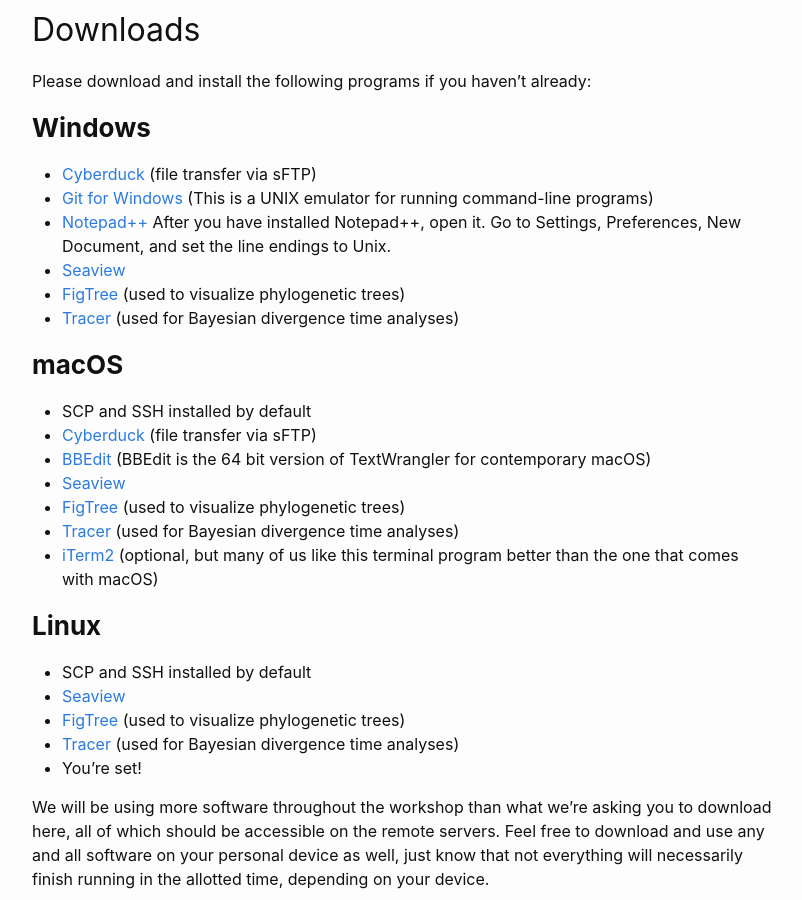
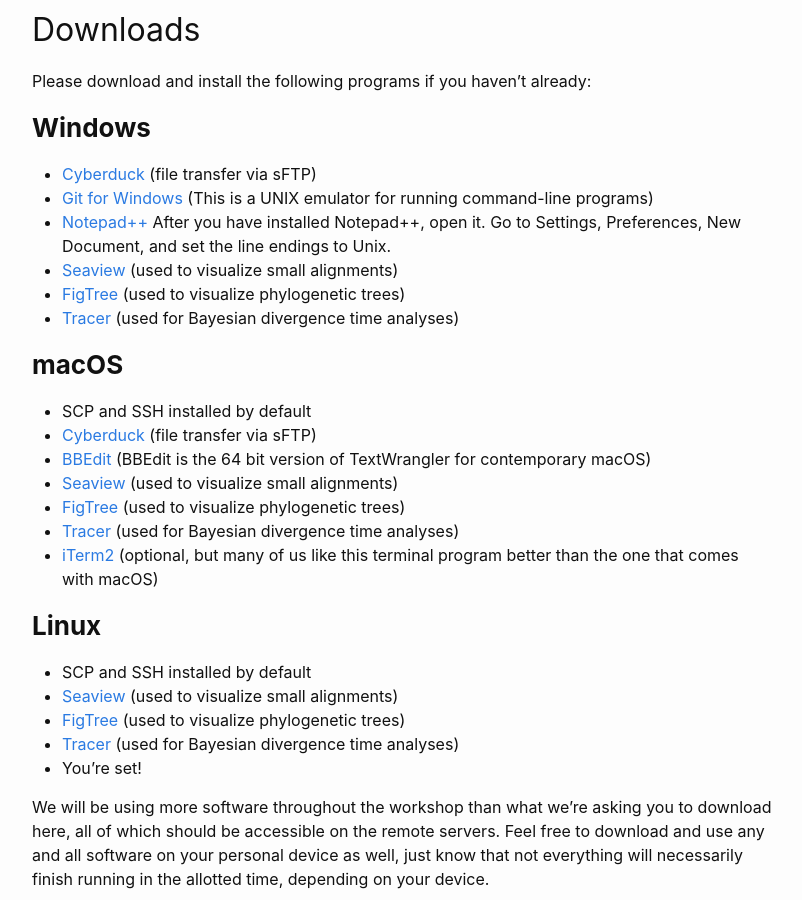
Before and after one commit to molevolworkshop/molevolworkshop.github.io, a Jekyll site: the page built from software/computer-lab-intro.md, in a window 1280 px wide and 900 px high, scrolled down 785 px. Shown: the whole window, without its empty margins (238-1040 px from the left). Built offline with Jekyll 4.4.1, drawn with Linux system fonts in a browser that asks for light colours.

Commit message:
Update computer-lab-intro.md

```diff
--- a/software/computer-lab-intro.md
+++ b/software/computer-lab-intro.md
@@ -38,7 +38,7 @@
 * [Notepad++](https://notepad-plus-plus.org/download/v7.7.1.html)
 After you have installed Notepad++, open it.
 Go to Settings, Preferences, New Document, and set the line endings to Unix.
-* [Seaview](http://doua.prabi.fr/software/seaview)
+* [Seaview](http://doua.prabi.fr/software/seaview) (used to visualize small alignments)
 * [FigTree](https://github.com/rambaut/figtree/releases) (used to visualize phylogenetic trees)
 * [Tracer](https://github.com/beast-dev/tracer/releases/) (used for Bayesian divergence time analyses)
 
@@ -52,7 +52,7 @@
 * SCP and SSH installed by default
 * [Cyberduck](http://cyberduck.ch/) (file transfer via sFTP)
 * [BBEdit](https://www.barebones.com/products/bbedit/) (BBEdit is the 64 bit version of TextWrangler for contemporary macOS)
-* [Seaview](http://doua.prabi.fr/software/seaview)
+* [Seaview](http://doua.prabi.fr/software/seaview) (used to visualize small alignments)
 * [FigTree](https://github.com/rambaut/figtree/releases) (used to visualize phylogenetic trees)
 * [Tracer](https://github.com/beast-dev/tracer/releases/) (used for Bayesian divergence time analyses)
 * [iTerm2](https://iterm2.com/downloads.html) (optional, but many of us like this terminal program better than the one that comes with macOS)
@@ -60,7 +60,7 @@
 ### **Linux**
 
 * SCP and SSH installed by default
-* [Seaview](http://doua.prabi.fr/software/seaview)
+* [Seaview](http://doua.prabi.fr/software/seaview) (used to visualize small alignments)
 * [FigTree](https://github.com/rambaut/figtree/releases) (used to visualize phylogenetic trees)
 * [Tracer](https://github.com/beast-dev/tracer/releases/) (used for Bayesian divergence time analyses)
 * You're set!
```
